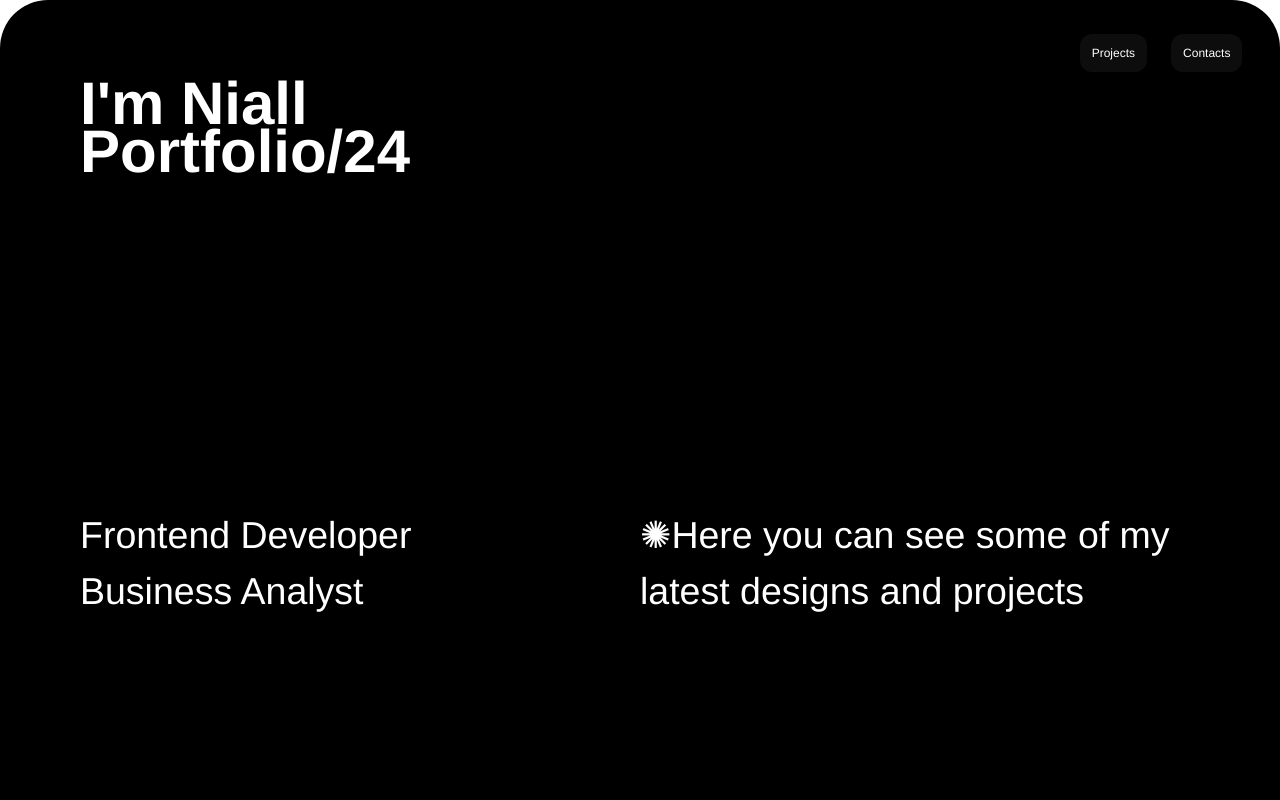
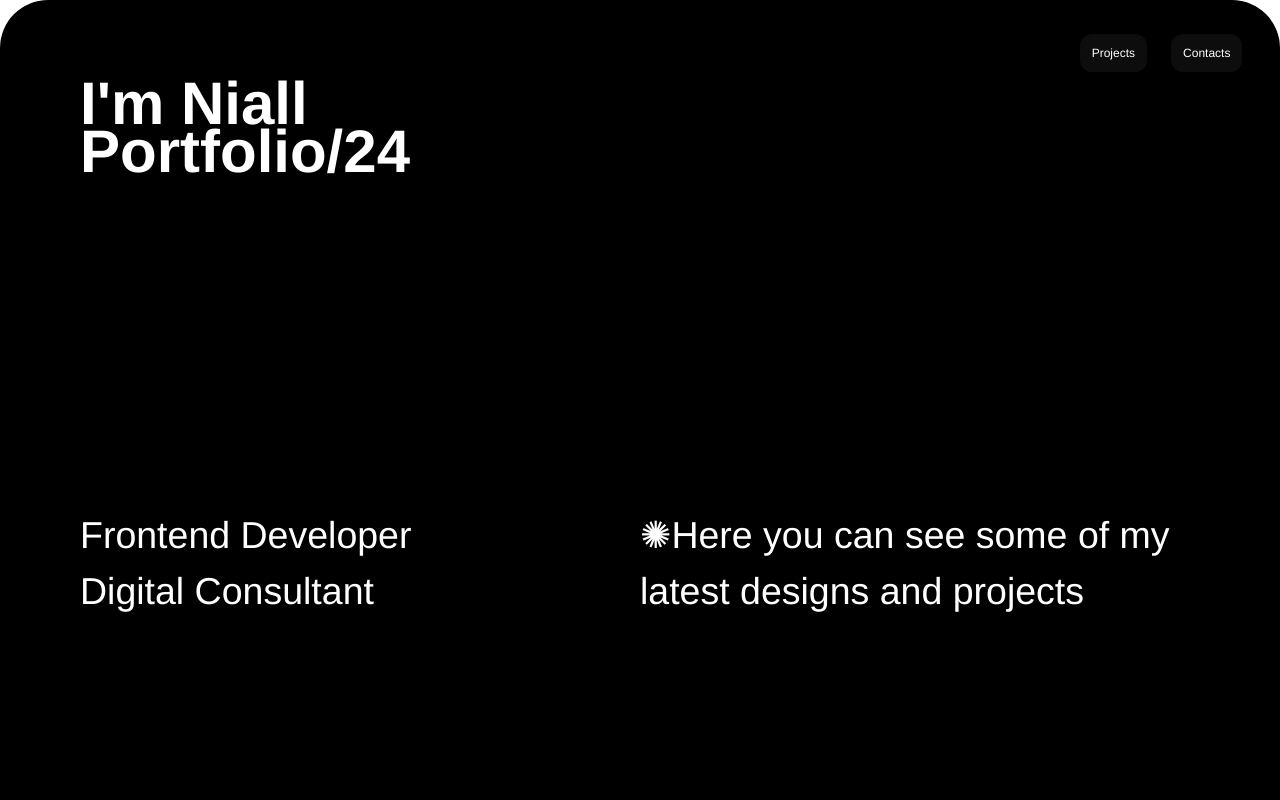
Before and after one commit to nburd01/portfolio24Netflify, a Nuxt app: page / in a window 1280 px wide. Shown: the top 800 px of the page. Built offline with nearby package versions, Linux system fonts and the light colour scheme.

Commit message:
adding digital consultant

```diff
--- a/app.vue
+++ b/app.vue
@@ -33,7 +33,7 @@
                 <span class="flex m-3 md:m-0">Frontend Developer</span>
               </div>
               <div class="flex sm:justify-start">
-                <span class="flex m-3 md:m-0">Business Analyst</span>
+                <span class="flex m-3 md:m-0">Digital Consultant</span>
               </div>
             </div>
 
```
